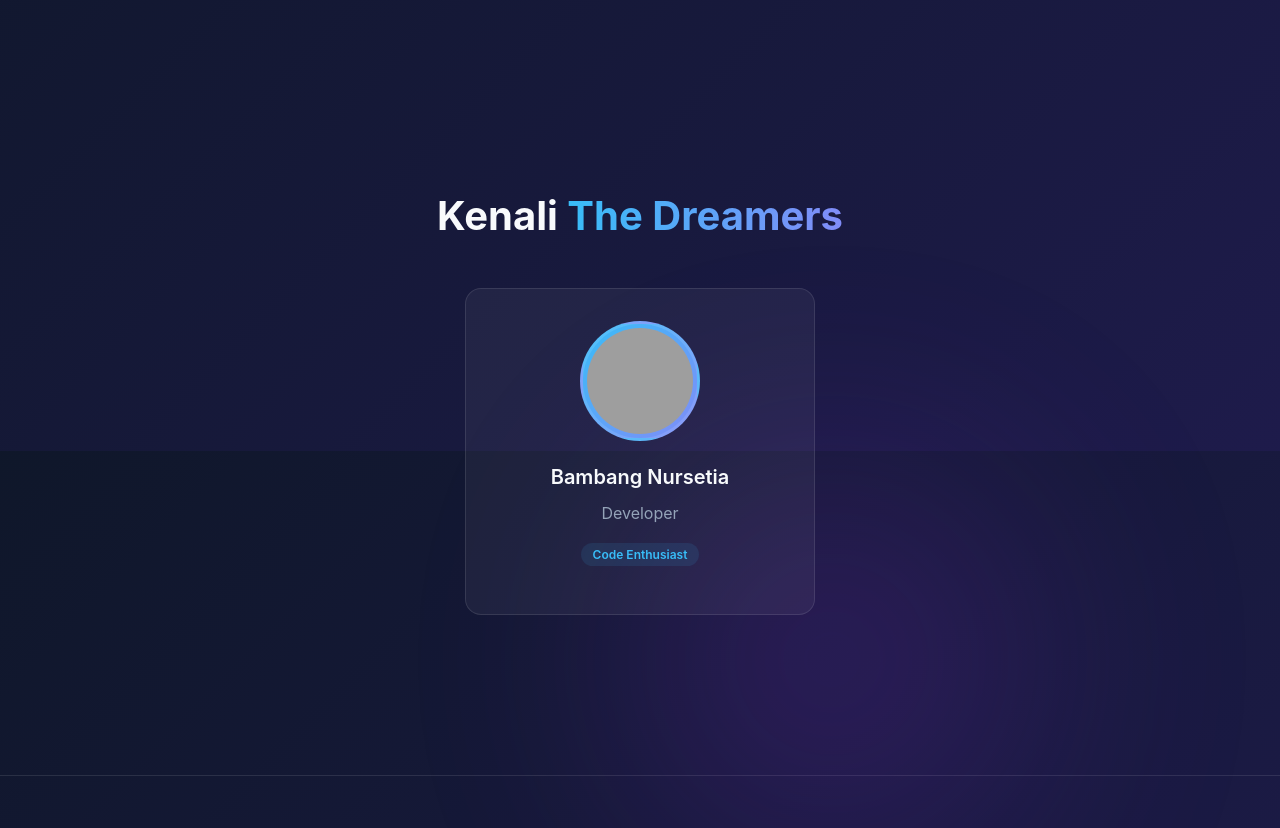
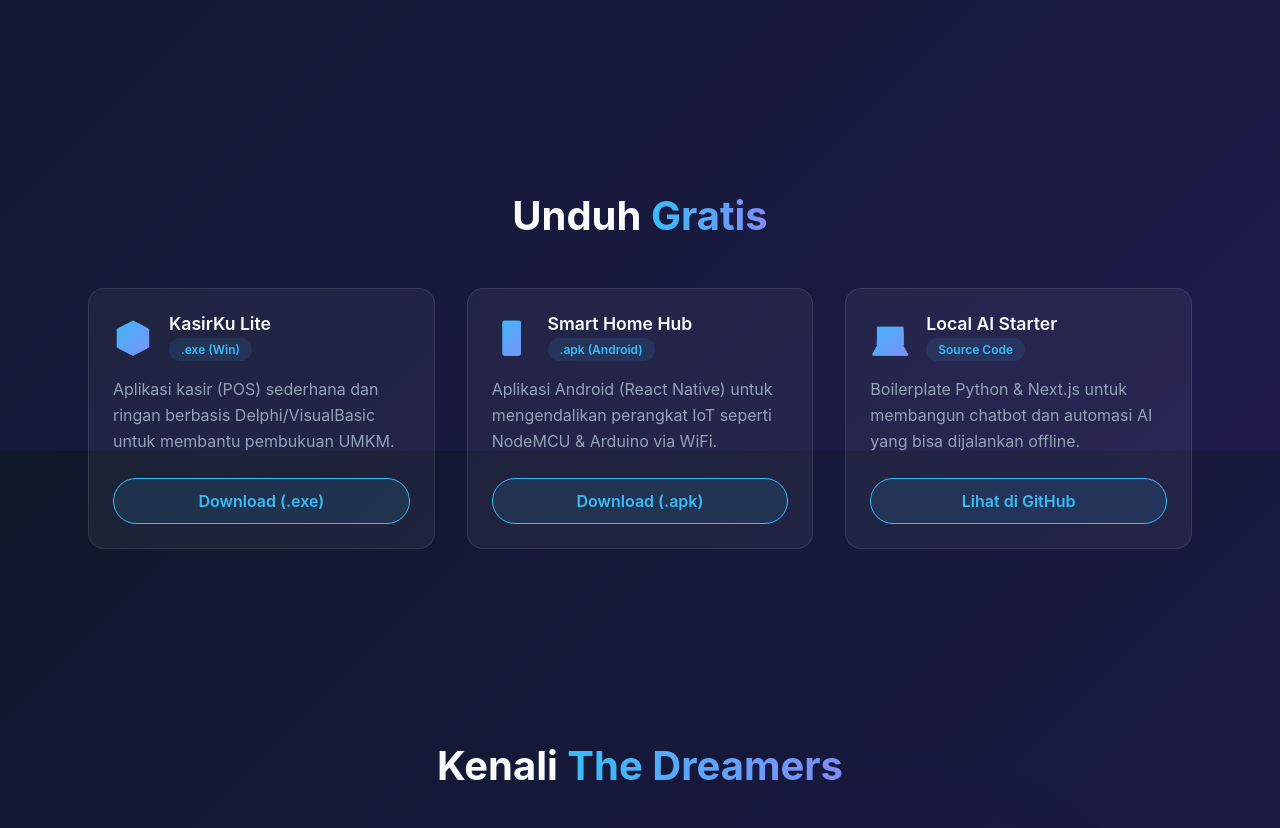
Before and after one commit to dreamers-projects/dreamers-projects.github.io, a Next.js app: page / in a window 1280 px wide. Shown: the part 1949-2777 px from the top of the page. Built offline with nearby package versions, Linux system fonts and the light colour scheme; grey boxes are pictures that could not be loaded.

Commit message:
Update page.tsx

```diff
--- a/src/app/page.tsx
+++ b/src/app/page.tsx
@@ -22,8 +22,8 @@
           </p>
 
           <div className="button-group">
-            <a href="#projects" className="btn-primary">
-              Lihat Karya Kami
+            <a href="#free-apps" className="btn-primary">
+              Unduh Aplikasi Gratis
             </a>
             <a href="#contact" className="btn-secondary">
               Mari Berkolaborasi
@@ -94,6 +94,60 @@
         </div>
       </section>
 
+      {/* Free Apps Section */}
+      <section id="free-apps" className="section animate-fade-in" style={{ animationDelay: '0.5s' }}>
+        <h2 className="section-title">Unduh <span className="gradient-text">Gratis</span></h2>
+        <div className="grid-3">
+          <div className="glass-card" style={{ padding: '1.5rem', display: 'flex', flexDirection: 'column' }}>
+            <div style={{ display: 'flex', alignItems: 'center', marginBottom: '1rem' }}>
+              <div className="card-icon" style={{ marginBottom: 0, marginRight: '1rem', fontSize: '2rem' }}>📦</div>
+              <div>
+                <h3 className="card-title" style={{ marginBottom: '0.25rem', fontSize: '1.1rem' }}>KasirKu Lite</h3>
+                <span className="badge" style={{ marginBottom: 0 }}>.exe (Win)</span>
+              </div>
+            </div>
+            <p className="card-desc" style={{ flexGrow: 1, marginBottom: '1.5rem' }}>
+              Aplikasi kasir (POS) sederhana dan ringan berbasis Delphi/VisualBasic untuk membantu pembukuan UMKM.
+            </p>
+            <a href="#" className="btn-primary" style={{ textAlign: 'center', width: '100%' }}>
+              Download (.exe)
+            </a>
+          </div>
+
+          <div className="glass-card" style={{ padding: '1.5rem', display: 'flex', flexDirection: 'column' }}>
+            <div style={{ display: 'flex', alignItems: 'center', marginBottom: '1rem' }}>
+              <div className="card-icon" style={{ marginBottom: 0, marginRight: '1rem', fontSize: '2rem' }}>📱</div>
+              <div>
+                <h3 className="card-title" style={{ marginBottom: '0.25rem', fontSize: '1.1rem' }}>Smart Home Hub</h3>
+                <span className="badge" style={{ marginBottom: 0 }}>.apk (Android)</span>
+              </div>
+            </div>
+            <p className="card-desc" style={{ flexGrow: 1, marginBottom: '1.5rem' }}>
+              Aplikasi Android (React Native) untuk mengendalikan perangkat IoT seperti NodeMCU & Arduino via WiFi.
+            </p>
+            <a href="#" className="btn-primary" style={{ textAlign: 'center', width: '100%' }}>
+              Download (.apk)
+            </a>
+          </div>
+
+          <div className="glass-card" style={{ padding: '1.5rem', display: 'flex', flexDirection: 'column' }}>
+            <div style={{ display: 'flex', alignItems: 'center', marginBottom: '1rem' }}>
+              <div className="card-icon" style={{ marginBottom: 0, marginRight: '1rem', fontSize: '2rem' }}>💻</div>
+              <div>
+                <h3 className="card-title" style={{ marginBottom: '0.25rem', fontSize: '1.1rem' }}>Local AI Starter</h3>
+                <span className="badge" style={{ marginBottom: 0 }}>Source Code</span>
+              </div>
+            </div>
+            <p className="card-desc" style={{ flexGrow: 1, marginBottom: '1.5rem' }}>
+              Boilerplate Python & Next.js untuk membangun chatbot dan automasi AI yang bisa dijalankan offline.
+            </p>
+            <a href="https://github.com/dreamers-projects" target="_blank" rel="noopener noreferrer" className="btn-primary" style={{ textAlign: 'center', width: '100%' }}>
+              Lihat di GitHub
+            </a>
+          </div>
+        </div>
+      </section>
+
       {/* Team Section */}
       <section id="team" className="section animate-fade-in" style={{ animationDelay: '0.6s' }}>
         <h2 className="section-title">Kenali <span className="gradient-text">The Dreamers</span></h2>
```
